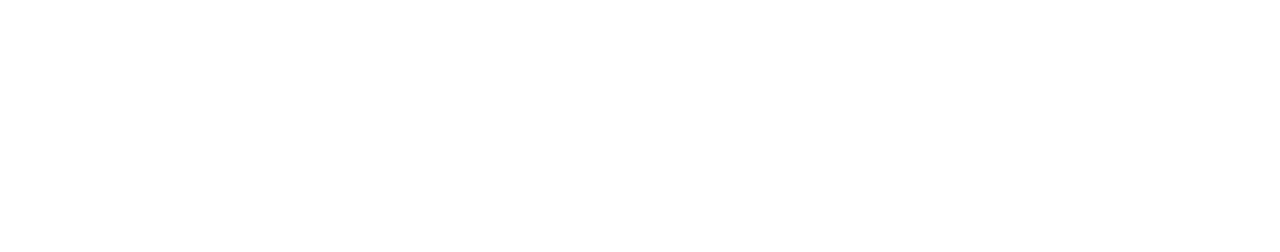
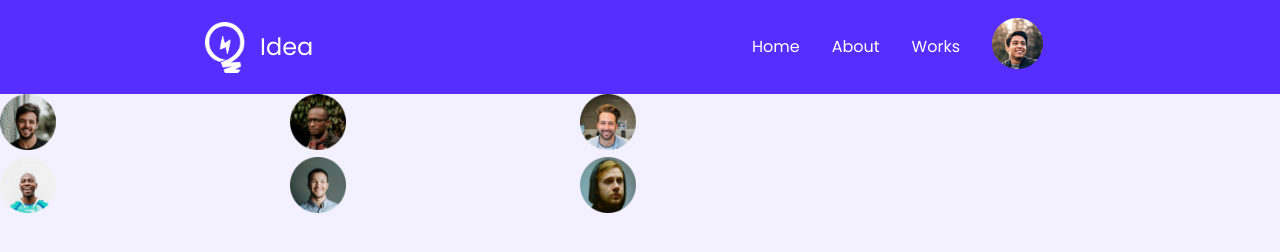
Before and after one commit to zahangir710/Leader-board, a plain HTML site: page index.html in a window 1280 px wide. Drawn offline with Linux system fonts and the light colour scheme.

Commit message:
navbar updated

```diff
--- a/index.html
+++ b/index.html
@@ -5,12 +5,51 @@
     <meta http-equiv="X-UA-Compatible" content="IE=edge">
     <meta name="viewport" content="width=device-width, initial-scale=1.0">
     <title>Leaderboard</title>
+    <!-- font awesome link -->
+    <script src="https://kit.fontawesome.com/ef7156c390.js" crossorigin="anonymous"></script>
+    <!-- css file link -->
+    <link rel="stylesheet" href="style.css">
+
 </head>
 <body>
-    <header>
-        <nav>
+    <!------------------------
+         header navigation part
+        -------------------------->
+    <header class="header-style">
+        <nav class="navigation-bar">
+            <div class="logo">
+                <img src="images/icons/logo.png" alt="">
+                <span class="logo-text">Idea</span>
+            </div>
+            <div class="nav-link">
+                <a href="#" target="_balnk">Home</a>
+                <a href="#" target="_balnk">About</a>
+                <a href="#" target="_balnk">Works</a>
+                <div class="profile-img-div">
+                    <a href="#" target="_balnk">
+                        <img class="profile-img" src="images/icons/profile.png" alt="">
+                    </a>
+                </div>
+
+            </div>
 
         </nav>
     </header>
+
+<!-------------
+    main part, top player
+-------------------->
+<main>
+    <section class="container">
+<div class="players">
+    <div class="player"><img src="images/players/player-1.png" alt=""></div>
+    <div class="player"><img src="images/players/player-2.png"alt=""></div>
+    <div class="player"><img src="images/players/player-3.png" alt=""></div>
+    <div class="player"><img src="images/players/player-4.png" alt=""></div>
+    <div class="player"><img src="images/players/player-5.png" alt=""></div>
+    <div class="player"><img src="images/players/player-6.png" alt=""></div>
+</div>
+    </section>
+</main>
 </body>
 </html>
--- a/style.css
+++ b/style.css
@@ -0,0 +1,70 @@
+/* fonts */
+
+@import url('https://fonts.googleapis.com/css2?family=Poppins:ital@0;1&display=swap');
+
+/* common css */
+*{
+    margin: 0;
+    padding: 0;
+}
+a{
+    text-decoration: none;
+}
+body{
+    background-color: #F3F1FF;
+    font-family: 'Poppins', sans-serif;
+}
+/* header css */
+
+.header-style{
+    height: 94px;
+    background-color: #562EFF;
+    display: flex;
+    justify-content: center;
+}
+.header-style .navigation-bar, .container{
+    width: 870px;
+}
+.header-style .navigation-bar .logo img{
+    width: 40px;
+    height: 51px;
+}
+.navigation-bar .logo{
+    display: flex;
+    align-items: center;
+}
+.logo .logo-text{
+    font-size: 24px;
+    color: #fff;
+    line-height: 36px;
+    padding-left: 15px;
+}
+.navigation-bar{
+    display: flex;
+    justify-content: space-between;
+    align-items: center;
+}
+.nav-link{
+    display: flex;
+    align-items: center;
+}
+.navigation-bar .nav-link a{
+    color: #fff;
+    font-size: 16px;
+    line-height: 24px;
+    padding-right: 32px;
+}
+.profile-img-div a .profile-img{
+    width: 51px;
+    height: 51px;
+}
+/* player part css */
+.players{
+    display: grid;
+    grid-template-columns: repeat(3, 1fr);
+    align-items: center;
+}
+.players .player img{
+    width: 56px;
+    height: 56px;
+}
```
